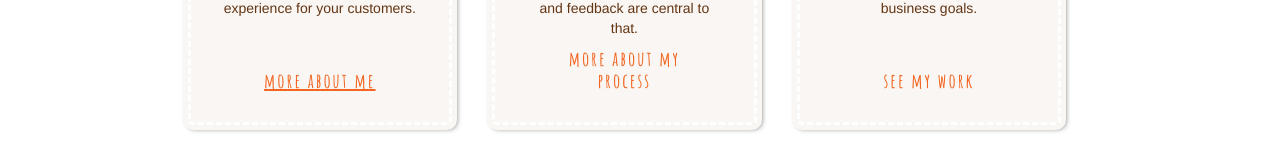
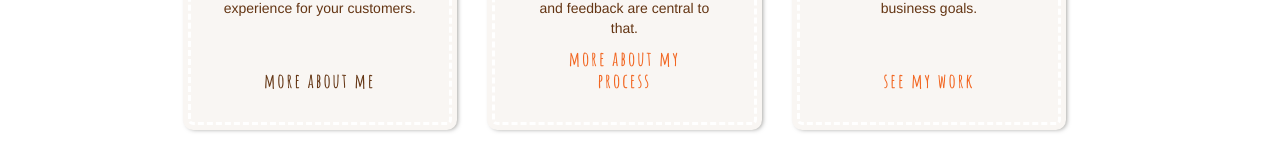
Before and after one commit to bethpalmer/newClientSite, a website: page index.html in a window 1280 px wide. In both pictures the pointer is over the element "more about me". Shown: the part 1098-1258 px from the top of the page. Drawn offline with Linux system fonts and the light colour scheme.

Commit message:
fiddled with know more links

```diff
--- a/css/main.css
+++ b/css/main.css
@@ -414,7 +414,8 @@ a.know-more:hover div.circle {
 }
 
 a.know-more:hover h5.more {
-    text-decoration: underline;
+  /*  text-decoration: underline;*/
+    color: #643513;
 }
 a.know-more:hover h1 {
     text-decoration: none;
```
